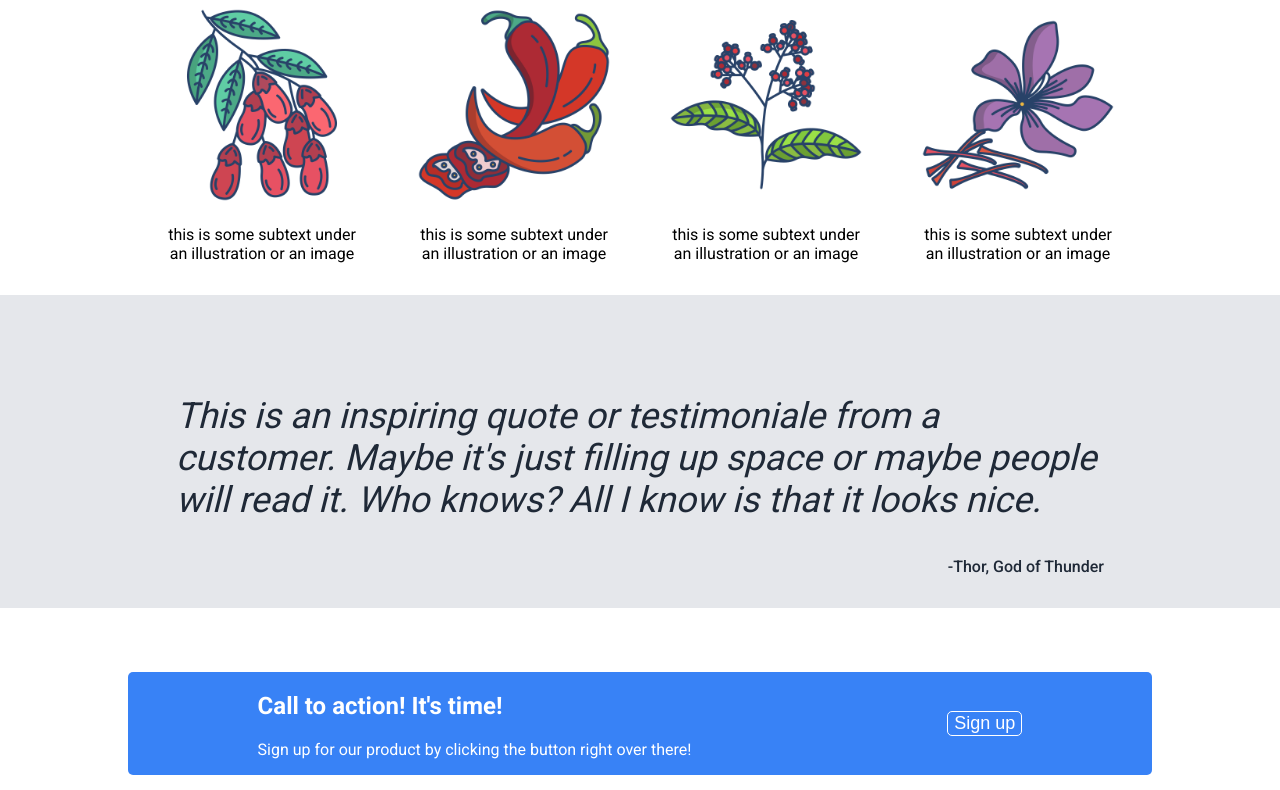
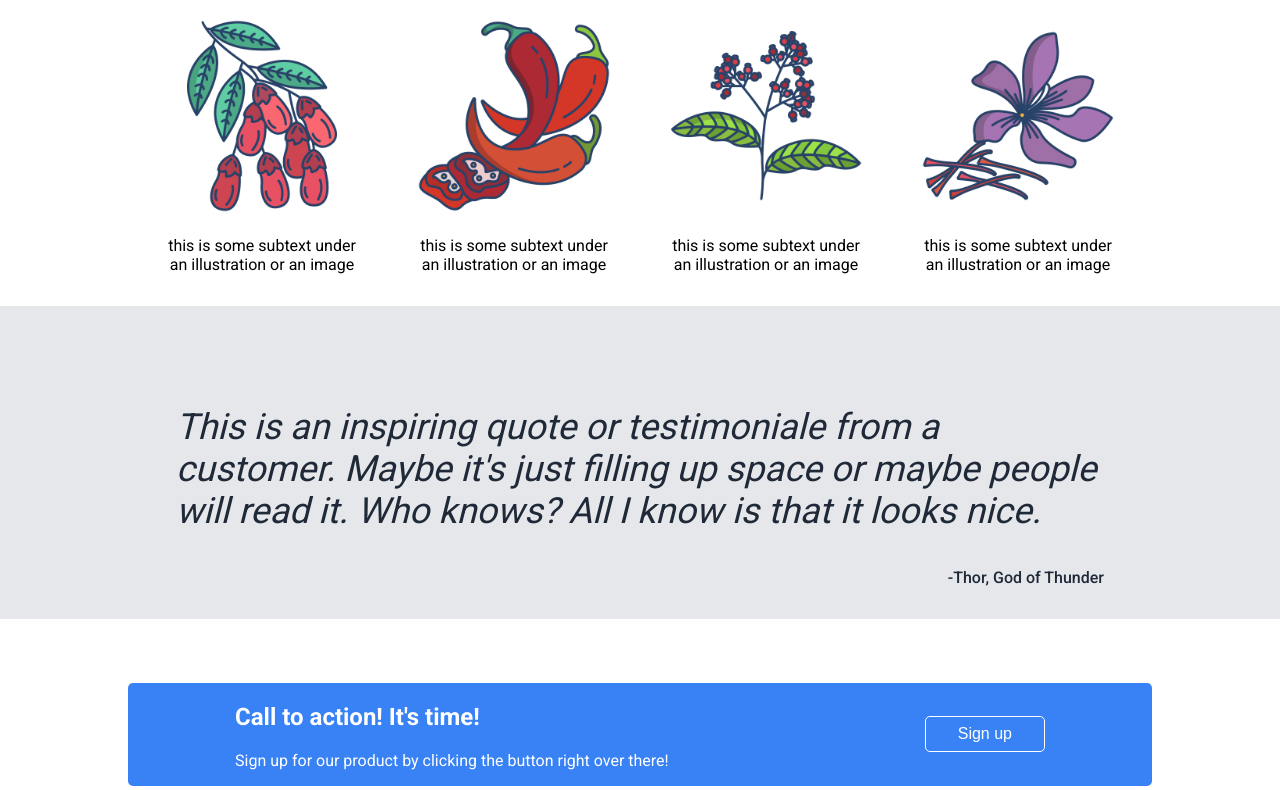
Before and after one commit to ThomasDelch97/landing-page, a plain HTML site: page index.html in a window 1280 px wide. Shown: the part 550-1340 px from the top of the page. Drawn offline with Linux system fonts and the light colour scheme.

Commit message:
button resizing

```diff
--- a/style.css
+++ b/style.css
@@ -70,7 +70,8 @@ button {
     color: white;
     background-color: #3882F6;
     border-radius: 5px;
-    font-size: 18px;
+    font-size: 16px;
+    padding: 8px 32px 8px 32px ;
 }
 
 /* 2nd Block' */
```
